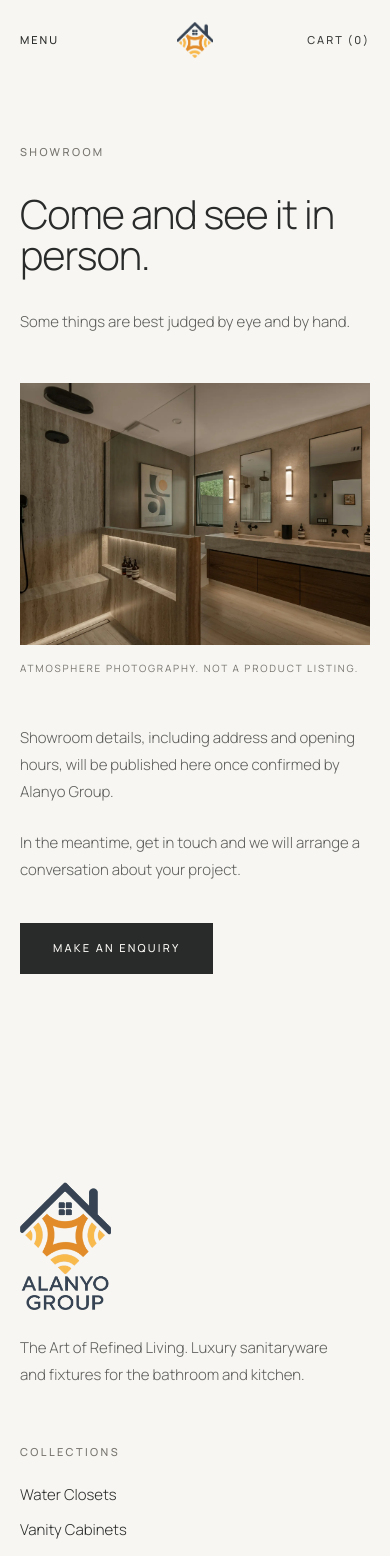
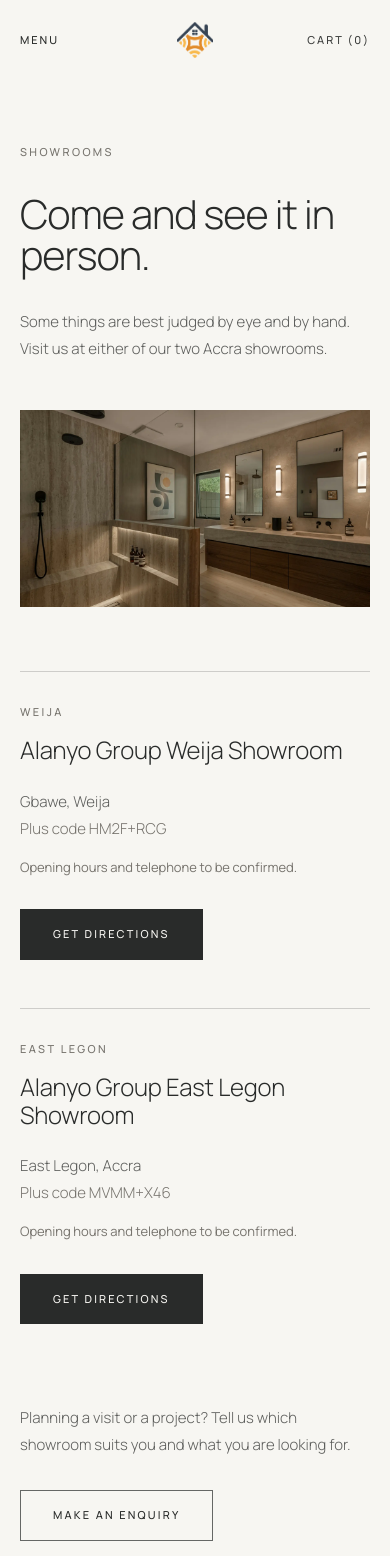
Before and after one commit to eshunyhaw-del/alanyogroup, a Next.js app in the folder web/: page /showroom in a window 390 px wide. Shown: the top 1556 px of the page. Built offline with nearby package versions, Linux system fonts and the light colour scheme.

Commit message:
Show both showrooms with map directions
Weija and East Legon showrooms with plus codes and Google Maps links. Opening
hours and phone numbers are not shown until supplied.

Co-Authored-By: Claude Sonnet 5.5 <noreply@anthropic.com>

```diff
--- a/web/src/app/showroom/page.tsx
+++ b/web/src/app/showroom/page.tsx
@@ -1,33 +1,66 @@
 import type { Metadata } from "next";
 import Image from "next/image";
 import { ButtonLink, PageHeader } from "@/components/PageHeader";
+import { showrooms } from "@/lib/showrooms";
 
-export const metadata: Metadata = { title: "Showroom — Alanyo Group" };
+export const metadata: Metadata = { title: "Showrooms — Alanyo Group" };
 
-export default function Page() {
+export default function ShowroomPage() {
   return (
     <main>
-      <PageHeader kicker="Showroom" title="Come and see it in person." intro="Some things are best judged by eye and by hand." />
-      <div className="mx-auto grid max-w-[1800px] gap-12 px-5 pb-32 sm:px-8 md:grid-cols-12 md:gap-8 lg:px-14">
-        <div className="md:col-span-7">
-          <div className="relative aspect-[4/3] overflow-hidden bg-stone">
+      <PageHeader
+        kicker="Showrooms"
+        title="Come and see it in person."
+        intro="Some things are best judged by eye and by hand. Visit us at either of our two Accra showrooms."
+      />
+
+      <div className="mx-auto max-w-[1800px] px-5 pb-32 sm:px-8 lg:px-14">
+        <div className="relative mb-16 aspect-[16/9] overflow-hidden bg-stone md:aspect-[21/9]">
           <Image
             src="/images/craft-vanity.webp"
-              alt="A floating timber double vanity with a stone top"
+            alt="A floating timber double vanity with a stone top, set against travertine-clad walls"
             fill
-              sizes="(min-width: 768px) 58vw, 100vw"
+            sizes="(min-width: 1800px) 1700px, 100vw"
             className="object-cover"
           />
         </div>
-          <p className="mt-4 text-[10px] uppercase tracking-[0.18em] text-warm">
-            Atmosphere photography. Not a product listing.
+
+        <ul className="grid gap-12 md:grid-cols-2 md:gap-8">
+          {showrooms.map((s) => (
+            <li key={s.slug} className="border-t border-ink/20 pt-8">
+              <p className="text-[11px] font-medium uppercase tracking-[0.22em] text-warm">{s.area}</p>
+              <h2 className="mt-4 text-[clamp(1.5rem,2.4vw,2.25rem)] font-light leading-[1.15] tracking-[-0.01em]">
+                {s.name}
+              </h2>
+              <address className="mt-6 text-[15px] font-light not-italic leading-[1.8] text-ink/75">
+                {s.addressLine}
+                <br />
+                <span className="text-warm">Plus code {s.plusCode}</span>
+              </address>
+              <p className="mt-4 text-[13px] text-warm">Opening hours and telephone to be confirmed.</p>
+              <div className="mt-8 flex flex-wrap gap-4">
+                <a
+                  href={s.mapsUrl}
+                  target="_blank"
+                  rel="noopener noreferrer"
+                  className="inline-block border border-ink bg-ink px-8 py-4 text-[11px] font-medium uppercase tracking-[0.2em] text-porcelain transition-colors duration-500 ease-quiet hover:bg-transparent hover:text-ink"
+                >
+                  Get directions
+                  <span className="sr-only"> to {s.name} (opens Google Maps in a new tab)</span>
+                </a>
+              </div>
+            </li>
+          ))}
+        </ul>
+
+        <div className="mt-20 max-w-xl">
+          <p className="text-[15px] font-light leading-[1.8] text-ink/75">
+            Planning a visit or a project? Tell us which showroom suits you and what you are looking for.
           </p>
-        </div>
-        <div className="space-y-6 md:col-span-4 md:col-start-9 md:pt-8">
-            <p className="text-[15px] font-light leading-[1.8] text-ink/75">Showroom details, including address and opening hours, will be published here once confirmed by Alanyo Group.</p>
-            <p className="text-[15px] font-light leading-[1.8] text-ink/75">In the meantime, get in touch and we will arrange a conversation about your project.</p>
-          <div className="pt-4">
-            <ButtonLink href="/contact">Make an enquiry</ButtonLink>
+          <div className="mt-8">
+            <ButtonLink href="/contact" variant="outline">
+              Make an enquiry
+            </ButtonLink>
           </div>
         </div>
       </div>
--- a/web/src/components/Footer.tsx
+++ b/web/src/components/Footer.tsx
@@ -8,7 +8,7 @@ const columns = [
     title: "Alanyo",
     links: [
       { label: "About", href: "/about" },
-      { label: "Showroom", href: "/showroom" },
+      { label: "Showrooms", href: "/showroom" },
       { label: "Materials", href: "/materials" },
     ],
   },
--- a/web/src/components/Header.tsx
+++ b/web/src/components/Header.tsx
@@ -14,7 +14,7 @@ function useHydrated() {
 
 const primary = [
   { label: "Collections", href: "/collections" },
-  { label: "Showroom", href: "/showroom" },
+  { label: "Showrooms", href: "/showroom" },
   { label: "Materials", href: "/materials" },
   { label: "About", href: "/about" },
 ];
--- /dev/null
+++ b/web/src/lib/showrooms.ts
@@ -0,0 +1,29 @@
+export type Showroom = {
+  slug: string;
+  name: string;
+  area: string;
+  /** Google plus code, exactly as supplied. */
+  plusCode: string;
+  addressLine: string;
+  mapsUrl: string;
+};
+
+// Opening hours and phone numbers have not been supplied, so none are shown.
+export const showrooms: Showroom[] = [
+  {
+    slug: "weija",
+    name: "Alanyo Group Weija Showroom",
+    area: "Weija",
+    plusCode: "HM2F+RCG",
+    addressLine: "Gbawe, Weija",
+    mapsUrl: "https://www.google.com/maps/search/?api=1&query=5.552011%2C-0.3264081",
+  },
+  {
+    slug: "east-legon",
+    name: "Alanyo Group East Legon Showroom",
+    area: "East Legon",
+    plusCode: "MVMM+X46",
+    addressLine: "East Legon, Accra",
+    mapsUrl: "https://www.google.com/maps/search/?api=1&query=MVMM%2BX46%2C%20Accra",
+  },
+];
```
Lines whose indentation alone changed are shown as unchanged.
